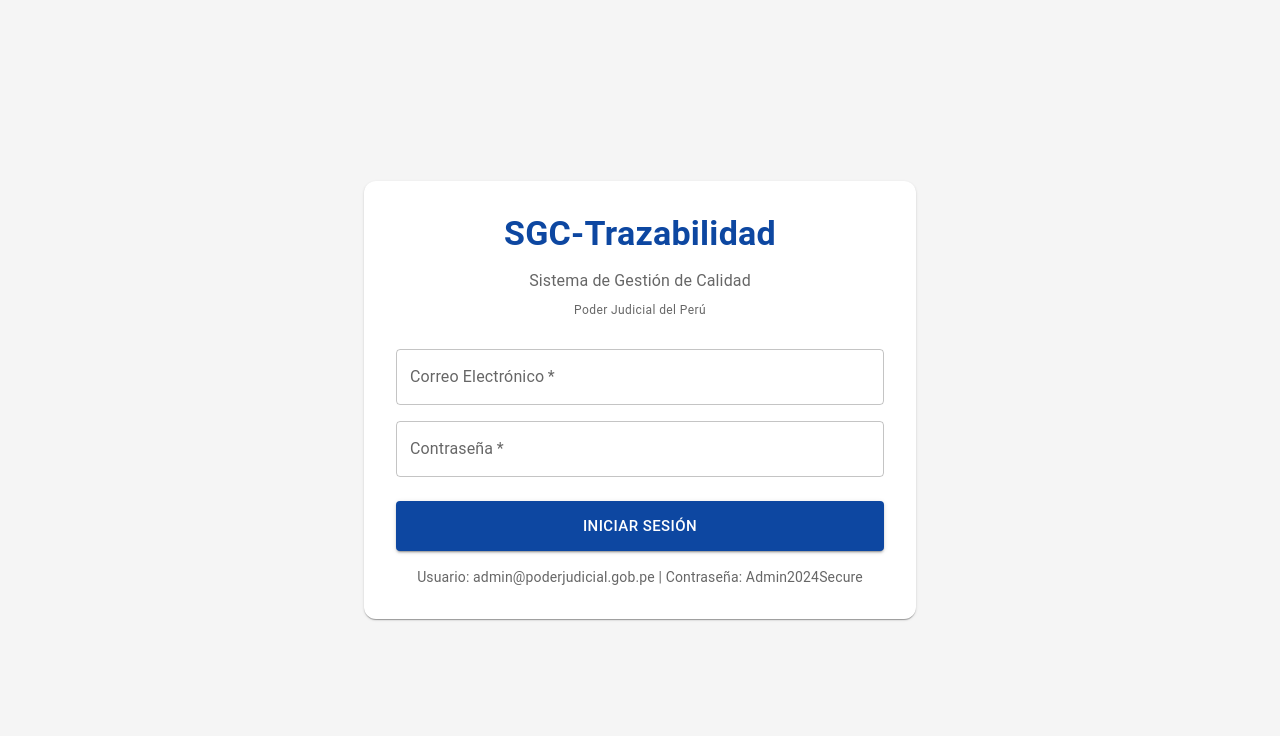
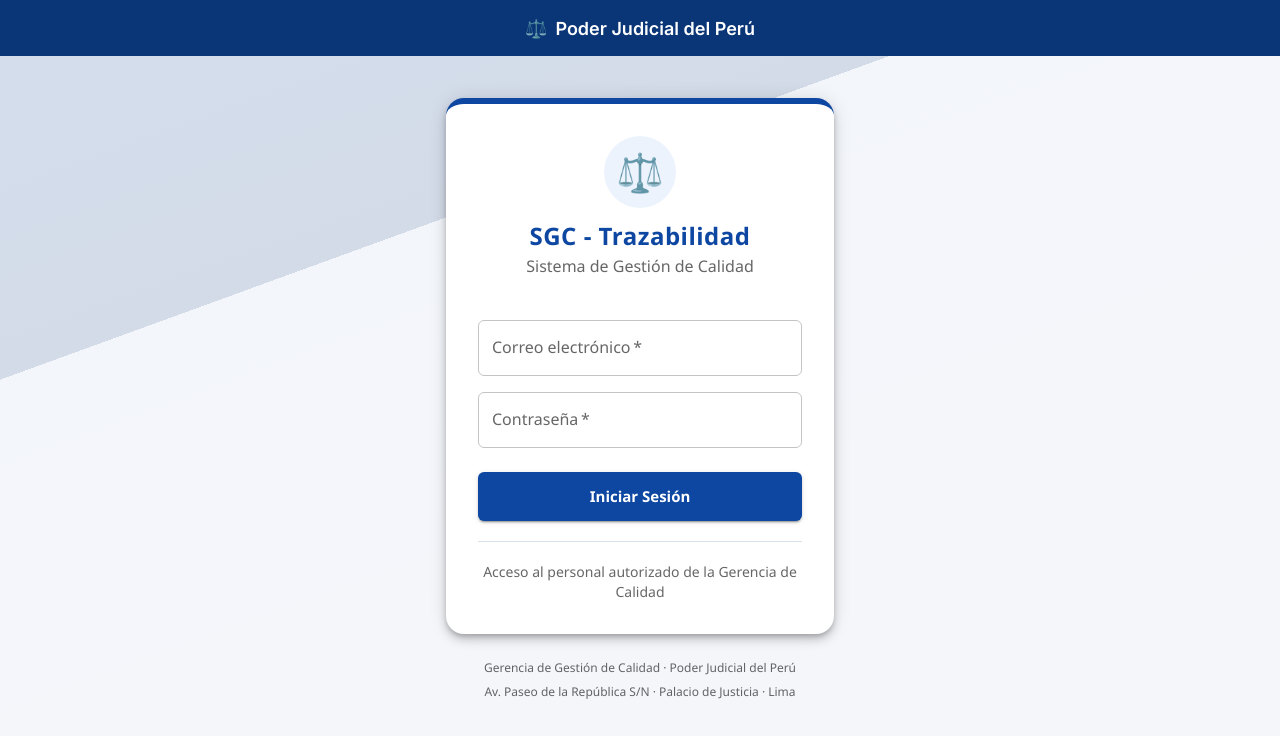
Before and after one commit to nancymaza1989-bot/sgc-trazabilidad, a Next.js app in the folder frontend/: page /login in a window 1280 px wide. Shown: the top 736 px of the page. Built offline with nearby package versions, Linux system fonts and the light colour scheme.

Commit message:
Rediseno visual institucional Poder Judicial: login formal con escudo de balanza, layout con franja institucional, menu lateral por secciones, breadcrumbs, tablas con encabezado azul, footer institucional; se mantienen todos los modulos y el backend

```diff
--- a/frontend/app/(auth)/login/page.tsx
+++ b/frontend/app/(auth)/login/page.tsx
@@ -3,7 +3,11 @@
 import { useState } from 'react';
 import { useRouter } from 'next/navigation';
 import { signIn } from 'next-auth/react';
-import { Box, Container, Paper, Typography, TextField, Button, Alert, CircularProgress } from '@mui/material';
+import {
+  Box, Paper, Typography, TextField, Button, Alert, CircularProgress,
+  Divider, Stack,
+} from '@mui/material';
+import { LOGO_BALANZA, PJ_COLORS } from '@/lib/theme';
 
 export default function LoginPage() {
   const router = useRouter();
@@ -39,28 +43,103 @@
   };
 
   return (
-    <Box sx={{ minHeight: '100vh', display: 'flex', alignItems: 'center', justifyContent: 'center', bgcolor: '#f5f5f5' }}>
-      <Container maxWidth="sm">
-        <Paper sx={{ p: 4, borderRadius: 3 }}>
-          <Typography variant="h4" align="center" fontWeight="bold" color="primary" gutterBottom>
-            SGC-Trazabilidad
-          </Typography>
-          <Typography variant="subtitle1" align="center" color="text.secondary" gutterBottom>
-            Sistema de Gestión de Calidad
-          </Typography>
-          <Typography variant="caption" align="center" display="block" color="text.secondary" gutterBottom>
-            Poder Judicial del Perú
-          </Typography>
+    <Box
+      sx={{
+        minHeight: '100vh',
+        display: 'flex',
+        flexDirection: 'column',
+        alignItems: 'center',
+        justifyContent: 'center',
+        position: 'relative',
+        overflow: 'hidden',
+      }}
+    >
+      {/* Franja superior institucional */}
+      <Box
+        sx={{
+          position: 'absolute',
+          top: 0,
+          left: 0,
+          right: 0,
+          height: 56,
+          bgcolor: PJ_COLORS.primaryDark,
+          display: 'flex',
+          alignItems: 'center',
+          justifyContent: 'center',
+          color: '#fff',
+          fontSize: 18,
+          fontWeight: 600,
+          gap: 1,
+          zIndex: 1,
+        }}
+      >
+        <span>{LOGO_BALANZA}</span> Poder Judicial del Perú
+      </Box>
 
-          {error && <Alert severity="error" sx={{ mt: 2 }}>{error}</Alert>}
+      {/* Fondo con gradiente institucional */}
+      <Box
+        sx={{
+          position: 'absolute',
+          inset: 0,
+          bgcolor: PJ_COLORS.background,
+          background:
+            'linear-gradient(160deg, #0d47a1 0%, #0a3577 30%, #ecf3fc 30%, #f4f6fa 60%)',
+          opacity: 0.14,
+        }}
+      />
+
+      <Box
+        sx={{
+          position: 'relative',
+          zIndex: 2,
+          width: '100%',
+          maxWidth: 420,
+          px: 2,
+        }}
+      >
+        <Paper
+          elevation={6}
+          sx={{
+            p: 4,
+            borderRadius: 3,
+            borderTop: `6px solid ${PJ_COLORS.primary}`,
+          }}
+        >
+          {/* Logo / escudo */}
+          <Box sx={{ display: 'flex', flexDirection: 'column', alignItems: 'center', mb: 2.5 }}>
+            <Box
+              sx={{
+                width: 72,
+                height: 72,
+                borderRadius: '50%',
+                bgcolor: PJ_COLORS.primaryLight,
+                display: 'flex',
+                alignItems: 'center',
+                justifyContent: 'center',
+                fontSize: 38,
+                mb: 1.5,
+              }}
+            >
+              {LOGO_BALANZA}
+            </Box>
+            <Typography variant="h5" align="center" fontWeight="bold" color="primary" letterSpacing={0.5}>
+              SGC - Trazabilidad
+            </Typography>
+            <Typography variant="subtitle1" align="center" color="text.secondary">
+              Sistema de Gestión de Calidad
+            </Typography>
+          </Box>
+
+          {error && <Alert severity="error" sx={{ mt: 1 }}>{error}</Alert>}
 
           <form onSubmit={handleSubmit}>
             <TextField
               fullWidth
-              label="Correo Electrónico"
+              label="Correo electrónico"
+              type="email"
               value={email}
               onChange={(e) => setEmail(e.target.value)}
-              sx={{ mt: 3 }}
+              sx={{ mt: 2.5 }}
               required
             />
             <TextField
@@ -78,17 +157,29 @@
               variant="contained"
               size="large"
               disabled={loading}
-              sx={{ mt: 3, py: 1.5 }}
+              sx={{ mt: 3, py: 1.4 }}
             >
               {loading ? <CircularProgress size={24} color="inherit" /> : 'Iniciar Sesión'}
             </Button>
           </form>
 
-          <Typography variant="body2" align="center" sx={{ mt: 2, color: 'text.secondary' }}>
-            Usuario: admin@poderjudicial.gob.pe | Contraseña: Admin2024Secure
+          <Divider sx={{ my: 2.5 }} />
+
+          <Typography variant="body2" align="center" sx={{ color: 'text.secondary' }}>
+            Acceso al personal autorizado de la Gerencia de Calidad
           </Typography>
         </Paper>
-      </Container>
+
+        {/* Pie institucional */}
+        <Stack alignItems="center" spacing={0.5} sx={{ mt: 3, textAlign: 'center' }}>
+          <Typography variant="caption" color="text.secondary">
+            Gerencia de Gestión de Calidad · Poder Judicial del Perú
+          </Typography>
+          <Typography variant="caption" color="text.secondary">
+            Av. Paseo de la República S/N · Palacio de Justicia · Lima
+          </Typography>
+        </Stack>
+      </Box>
     </Box>
   );
 }
--- a/frontend/app/(dashboard)/layout.tsx
+++ b/frontend/app/(dashboard)/layout.tsx
@@ -7,16 +7,15 @@
 import {
   Box, Drawer, AppBar, Toolbar, Typography, List, ListItem, ListItemButton,
   ListItemIcon, ListItemText, IconButton, Divider, Avatar, Menu, MenuItem,
-  useMediaQuery, Tooltip, Collapse,
+  useMediaQuery, Tooltip,
 } from '@mui/material';
 import { styled, useTheme } from '@mui/material/styles';
 import MenuIcon from '@mui/icons-material/Menu';
 import LogoutIcon from '@mui/icons-material/Logout';
-import ExpandLess from '@mui/icons-material/ExpandLess';
-import ExpandMore from '@mui/icons-material/ExpandMore';
-import { MENU_MODULOS } from '@/lib/menu';
+import { MENU_SECCIONES } from '@/lib/menu';
+import { LOGO_BALANZA, PJ_COLORS } from '@/lib/theme';
 
-const DRAWER_WIDTH = 260;
+const DRAWER_WIDTH = 264;
 
 const LogoBox = styled(Box)(({ theme }) => ({
   display: 'flex',
@@ -34,8 +33,6 @@
   const router = useRouter();
   const pathname = usePathname();
 
-  // Mientras la sesión se está estableciendo (refrescando el JWT) mostramos un indicador
-  // para evitar parpadeos o estados ambiguos en las sub-páginas.
   const cargandoSesion = status === 'loading';
 
   useEffect(() => {
@@ -43,10 +40,11 @@
     if (token) {
       localStorage.setItem('access_token', token);
     }
-    if (session === null && typeof window !== 'undefined' && !localStorage.getItem('access_token')) {
-      // sin sesión y sin token
-    }
   }, [session]);
+
+  useEffect(() => {
+    setOpen(!isMobile);
+  }, [isMobile]);
 
   const toggleDrawer = () => setOpen(!open);
   const handleMenu = (event: React.MouseEvent<HTMLElement>) => setAnchorEl(event.currentTarget);
@@ -59,7 +57,7 @@
 
   if (cargandoSesion) {
     return (
-      <Box sx={{ display: 'flex', minHeight: '100vh', alignItems: 'center', justifyContent: 'center', bgcolor: '#f5f7fa' }}>
+      <Box sx={{ display: 'flex', minHeight: '100vh', alignItems: 'center', justifyContent: 'center', bgcolor: PJ_COLORS.background }}>
         <Stack alignItems="center" spacing={2}>
           <CircularProgress />
           <Typography variant="body2" color="text.secondary">Cargando sesión…</Typography>
@@ -70,34 +68,49 @@
 
   return (
     <Box sx={{ display: 'flex', minHeight: '100vh' }}>
-      <AppBar position="fixed" sx={{ zIndex: theme.zIndex.drawer + 1, bgcolor: '#0d47a1' }}>
-        <Toolbar>
-          <IconButton color="inherit" edge="start" onClick={toggleDrawer} sx={{ mr: 2 }}>
+      {/* Barra superior institucional */}
+      <AppBar position="fixed" sx={{ zIndex: theme.zIndex.drawer + 1, bgcolor: PJ_COLORS.primaryDark }}>
+        <Toolbar sx={{ minHeight: 64 }}>
+          <IconButton color="inherit" edge="start" onClick={toggleDrawer} sx={{ mr: 1.5 }}>
             <MenuIcon />
           </IconButton>
-          <Typography variant="h6" noWrap sx={{ fontWeight: 'bold' }}>
-            SGC-Trazabilidad
+          <Box sx={{ display: 'flex', alignItems: 'center', gap: 1.5, minWidth: 0 }}>
+            <Box sx={{ fontSize: 30, lineHeight: 1 }}>{LOGO_BALANZA}</Box>
+            <Box sx={{ minWidth: 0 }}>
+              <Typography variant="h6" noWrap sx={{ fontWeight: 'bold', lineHeight: 1.1 }}>
+                SGC - Trazabilidad
               </Typography>
+              <Typography
+                variant="caption"
+                noWrap
+                sx={{ opacity: 0.85, display: 'block' }}
+              >
+                Gerencia de Gestión de Calidad · Poder Judicial del Perú
+              </Typography>
+            </Box>
+          </Box>
           <Box sx={{ flexGrow: 1 }} />
           <Tooltip title="Perfil del usuario">
             <IconButton onClick={handleMenu} size="small" sx={{ ml: 2 }}>
-              <Avatar sx={{ width: 34, height: 34, bgcolor: '#1b5e20' }}>
-                {(session?.user?.name || 'A').charAt(0)}
+              <Avatar sx={{ width: 34, height: 34, bgcolor: PJ_COLORS.secondary }}>
+                {(session?.user?.name || 'A').charAt(0).toUpperCase()}
               </Avatar>
             </IconButton>
           </Tooltip>
           <Menu anchorEl={anchorEl} open={Boolean(anchorEl)} onClose={handleClose}>
             <MenuItem disabled>
-              <Typography variant="body2">
-                {session?.user?.name || 'Usuario'} <br />
+              <Box sx={{ py: 0.5 }}>
+                <Typography variant="body2" fontWeight="bold">
+                  {session?.user?.name || 'Usuario'}
+                </Typography>
                 <Typography component="span" variant="caption" color="text.secondary">
                   {session?.user?.email}
                 </Typography>
                 <br />
-                <Typography component="span" variant="caption" color="primary" sx={{ textTransform: 'capitalize' }}>
+                <Typography component="span" variant="caption" color="primary" sx={{ textTransform: 'capitalize', fontWeight: 600 }}>
                   Rol: {session?.user?.role || '—'}
                 </Typography>
-              </Typography>
+              </Box>
             </MenuItem>
             <Divider />
             <MenuItem onClick={handleLogout}>
@@ -108,6 +121,7 @@
         </Toolbar>
       </AppBar>
 
+      {/* Barra lateral */}
       <Drawer
         variant={isMobile ? 'temporary' : 'permanent'}
         open={open}
@@ -115,53 +129,105 @@
         sx={{
           width: DRAWER_WIDTH,
           flexShrink: 0,
-          '& .MuiDrawer-paper': { width: DRAWER_WIDTH, boxSizing: 'border-box', borderRight: 0 },
+          '& .MuiDrawer-paper': { width: DRAWER_WIDTH, boxSizing: 'border-box', borderRight: `1px solid ${PJ_COLORS.divider}`, bgcolor: '#ffffff' },
         }}
       >
-        <Toolbar>
-          <LogoBox>
-            <Box sx={{ fontSize: 30 }}>🏛</Box>
-            <Box>
-              <Typography variant="subtitle1" fontWeight="bold" sx={{ lineHeight: 1.1 }}>
-                Poder Judicial
+        <Toolbar />
+        <Divider />
+        <Box sx={{ overflowY: 'auto', flexGrow: 1, px: 1, py: 1 }}>
+          {MENU_SECCIONES.map((seccion) => (
+            <Box key={seccion.titulo} sx={{ mb: 1.5 }}>
+              <Typography
+                variant="caption"
+                sx={{
+                  display: 'block',
+                  px: 2,
+                  mb: 0.5,
+                  fontWeight: 700,
+                  color: PJ_COLORS.primary,
+                  textTransform: 'uppercase',
+                  letterSpacing: 0.5,
+                  fontSize: 11,
+                }}
+              >
+                {seccion.titulo}
               </Typography>
-              <Typography variant="caption" color="text.secondary">
-                Gestión de Calidad
-              </Typography>
-            </Box>
-          </LogoBox>
-        </Toolbar>
-        <Divider />
-        <List component="nav" sx={{ px: 1 }}>
-          {MENU_MODULOS.map((item) => {
+              <List component="nav" disablePadding>
+                {seccion.items.map((item) => {
                   const active = pathname === item.ruta;
                   return (
                     <ListItem key={item.ruta} disablePadding sx={{ display: 'block' }}>
                       <ListItemButton
                         onClick={() => { router.push(item.ruta); if (isMobile) setOpen(false); }}
                         sx={{
-                    borderRadius: 2,
-                    mb: 0.5,
-                    minHeight: 44,
+                          borderRadius: 1.5,
+                          mb: 0.25,
+                          minHeight: 40,
                           justifyContent: 'initial',
-                    bgcolor: active ? 'rgba(13, 71, 161, 0.12)' : 'transparent',
-                    color: active ? '#0d47a1' : 'inherit',
+                          pl: 2,
+                          bgcolor: active ? PJ_COLORS.primaryLight : 'transparent',
+                          color: active ? PJ_COLORS.primaryDark : 'inherit',
+                          borderLeft: active ? `4px solid ${PJ_COLORS.primary}` : '4px solid transparent',
                           fontWeight: active ? 'bold' : 'normal',
+                          '&:hover': { bgcolor: PJ_COLORS.primaryLight },
                         }}
                       >
-                  <ListItemIcon sx={{ minWidth: 36, color: active ? '#0d47a1' : 'inherit' }}>
-                    <Box component="span" sx={{ fontSize: 20 }}>{item.icono}</Box>
+                        <ListItemIcon sx={{ minWidth: 34, color: active ? PJ_COLORS.primary : 'inherit' }}>
+                          <Box component="span" sx={{ fontSize: 18 }}>{item.icono}</Box>
                         </ListItemIcon>
-                  <ListItemText primary={item.titulo} />
+                        <ListItemText
+                          primary={item.titulo}
+                          primaryTypographyProps={{ fontSize: 14, fontWeight: active ? 700 : 500 }}
+                        />
                       </ListItemButton>
                     </ListItem>
                   );
                 })}
               </List>
+            </Box>
+          ))}
+        </Box>
+
+        {/* Footer del sidebar */}
+        <Box sx={{ p: 1.5, borderTop: `1px solid ${PJ_COLORS.divider}`, bgcolor: PJ_COLORS.primaryDark }}>
+          <Typography variant="caption" sx={{ color: '#cfd8e6', display: 'block', textAlign: 'center' }}>
+            SGC-Trazabilidad · v1.0
+          </Typography>
+        </Box>
       </Drawer>
 
-      <Box component="main" sx={{ flexGrow: 1, p: 3, bgcolor: '#f5f7fa', minHeight: '100vh', pt: 10 }}>
-        {children}
+      {/* Contenido */}
+      <Box
+        component="main"
+        sx={{
+          flexGrow: 1,
+          p: 3,
+          bgcolor: PJ_COLORS.background,
+          minHeight: '100vh',
+          pt: 10,
+          display: 'flex',
+          flexDirection: 'column',
+        }}
+      >
+        <Box sx={{ flexGrow: 1 }}>{children}</Box>
+        <Box
+          component="footer"
+          sx={{
+            mt: 4,
+            pt: 2,
+            borderTop: `1px solid ${PJ_COLORS.divider}`,
+            display: 'flex',
+            justifyContent: 'space-between',
+            flexWrap: 'wrap',
+            gap: 1,
+            color: 'text.secondary',
+          }}
+        >
+          <Typography variant="caption">
+            © 2026 Poder Judicial del Perú · Gerencia de Gestión de Calidad
+          </Typography>
+          <Typography variant="caption">Av. Paseo de la República S/N · Palacio de Justicia · Lima</Typography>
+        </Box>
       </Box>
     </Box>
   );
--- a/frontend/app/providers.tsx
+++ b/frontend/app/providers.tsx
@@ -6,11 +6,36 @@
 import CssBaseline from '@mui/material/CssBaseline';
 import { ToastContainer } from 'react-toastify';
 import 'react-toastify/dist/ReactToastify.css';
+import { PJ_COLORS } from '@/lib/theme';
 
 const theme = createTheme({
   palette: {
-    primary: { main: '#0d47a1' },
-    secondary: { main: '#1b5e20' },
+    primary: { main: PJ_COLORS.primary, dark: PJ_COLORS.primaryDark, light: PJ_COLORS.primaryLight },
+    secondary: { main: PJ_COLORS.secondary },
+    background: { default: PJ_COLORS.background, paper: PJ_COLORS.surface },
+    divider: PJ_COLORS.divider,
+    error: { main: PJ_COLORS.danger },
+    warning: { main: PJ_COLORS.warning },
+    success: { main: PJ_COLORS.success },
+  },
+  typography: {
+    fontFamily: '"Segoe UI", Arial, Helvetica, sans-serif',
+    h4: { fontWeight: 700 },
+    h5: { fontWeight: 700 },
+    h6: { fontWeight: 700 },
+  },
+  shape: { borderRadius: 6 },
+  components: {
+    MuiButton: {
+      styleOverrides: {
+        root: { textTransform: 'none', fontWeight: 600 },
+      },
+    },
+    MuiPaper: {
+      styleOverrides: {
+        root: { borderColor: PJ_COLORS.divider },
+      },
+    },
   },
 });
 
--- /dev/null
+++ b/frontend/components/common/PageHeader.tsx
@@ -0,0 +1,72 @@
+'use client';
+
+import { Box, Breadcrumbs, Link as MuiLink, Stack, Typography, useMediaQuery, useTheme } from '@mui/material';
+import Link from 'next/link';
+import { LOGO_BALANZA } from '@/lib/theme';
+
+export function PageBreadcrumb({ items }: { items: { label: string; href?: string }[] }) {
+  return (
+    <Breadcrumbs aria-label="breadcrumb" sx={{ fontSize: 13, mb: 0.5 }}>
+      <MuiLink component={Link} href="/dashboard" underline="hover" color="inherit" sx={{ display: 'inline-flex', alignItems: 'center', gap: 0.5, fontSize: 13 }}>
+        <span>{LOGO_BALANZA}</span> Inicio
+      </MuiLink>
+      {items.map((it, i) =>
+        it.href ? (
+          <MuiLink key={i} component={Link} href={it.href} underline="hover" color="inherit" sx={{ fontSize: 13 }}>
+            {it.label}
+          </MuiLink>
+        ) : (
+          <Typography key={i} color="text.primary" sx={{ fontSize: 13, fontWeight: 600 }}>
+            {it.label}
+          </Typography>
+        ),
+      )}
+    </Breadcrumbs>
+  );
+}
+
+interface PageHeaderProps {
+  titulo: string;
+  descripcion?: string;
+  breadcrumb?: { label: string; href?: string }[];
+  actions?: React.ReactNode;
+}
+
+export default function PageHeader({ titulo, descripcion, breadcrumb, actions }: PageHeaderProps) {
+  const theme = useTheme();
+  const isMobile = useMediaQuery(theme.breakpoints.down('sm'));
+
+  return (
+    <Box
+      sx={{
+        mb: 2.5,
+        pb: 2,
+        borderBottom: '3px solid #0d47a1',
+      }}
+    >
+      {breadcrumb && <PageBreadcrumb items={breadcrumb} />}
+      <Stack
+        direction={isMobile ? 'column' : 'row'}
+        justifyContent="space-between"
+        alignItems={isMobile ? 'stretch' : 'flex-end'}
+        spacing={1.5}
+      >
+        <Box>
+          <Typography
+            variant={isMobile ? 'h5' : 'h4'}
+            fontWeight="bold"
+            sx={{ color: '#0d47a1', display: 'flex', alignItems: 'center', gap: 1 }}
+          >
+            {titulo}
+          </Typography>
+          {descripcion && (
+            <Typography variant="body2" color="text.secondary" sx={{ mt: 0.5, maxWidth: 760 }}>
+              {descripcion}
+            </Typography>
+          )}
+        </Box>
+        {actions && <Box sx={{ display: 'flex', gap: 1, flexWrap: 'wrap' }}>{actions}</Box>}
+      </Stack>
+    </Box>
+  );
+}
--- /dev/null
+++ b/frontend/lib/theme.ts
@@ -0,0 +1,23 @@
+// Paleta institucional del Poder Judicial del Perú
+// Azul profundo institucional, verde de la judicatura, grises sobrios.
+export const PJ_COLORS = {
+  // Azul institucional
+  primary: '#0d47a1',
+  primaryDark: '#0a3577',
+  primaryLight: '#ecf3fc',
+  // Verde de la judicatura / cortes
+  secondary: '#1b5e20',
+  // Neutros / fondos
+  background: '#f4f6fa',
+  surface: '#ffffff',
+  divider: '#d9e1ec',
+  text: '#1f2d3d',
+  textSecondary: '#5b6b7c',
+  // Acentos
+  gold: '#c9a227',
+  danger: '#b3261e',
+  warning: '#b26a00',
+  success: '#1b5e20',
+};
+
+export const LOGO_BALANZA = '⚖️';
```
Also changed, not shown: frontend/app/(dashboard)/casos-prueba/page.tsx (+6 -7 lines), frontend/app/(dashboard)/dashboard/page.tsx (+6 -6 lines), frontend/app/(dashboard)/incidencias/page.tsx (+17 -17 lines), frontend/app/(dashboard)/trabajos/page.tsx (+11 -11 lines), frontend/components/common/DataTable.tsx (+9 -4 lines), frontend/components/dashboard/KPICards.tsx (+6 -5 lines), frontend/lib/menu.ts (+35 -1 lines). Lines whose indentation alone changed are shown as unchanged.
